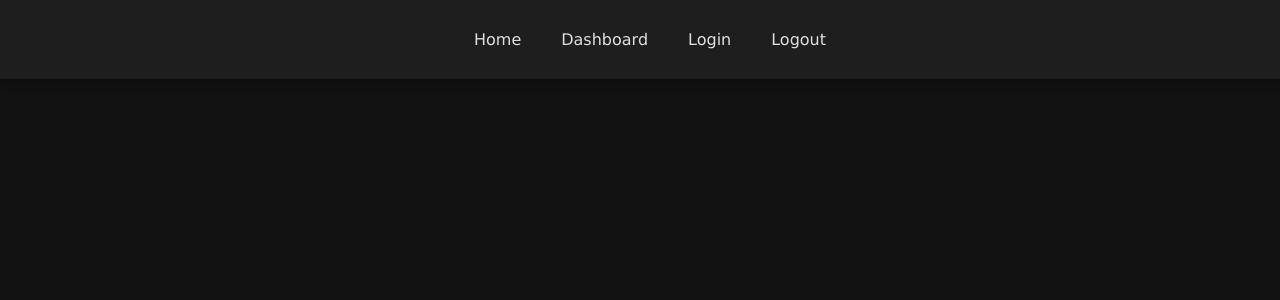
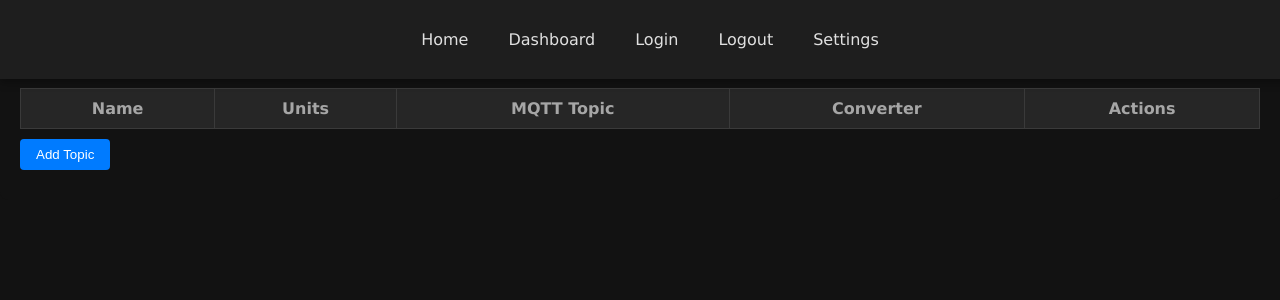
Before and after one commit to AndrKlesh/SmartHome, a React (Vite) app in the folder src/SmartHomeGUI/: page /settings in a window 1280 px wide. Shown: the top 300 px of the page. Built offline with nearby package versions, Linux system fonts and the light colour scheme.

Commit message:
страница для подписки на mqtt-топики пересоздана без использования ant-design

```diff
--- a/src/SmartHomeGUI/src/App.tsx
+++ b/src/SmartHomeGUI/src/App.tsx
@@ -3,6 +3,7 @@ import Dashboard from './components/Dashboard'
 import Header from './components/Header'
 import Home from './components/Home'
 import MeasurementHistory from './components/MeasurementHistory'
+import Settings from './components/Settings'
 
 function App ()
 {
@@ -12,7 +13,8 @@ function App ()
 			<Routes>
 				<Route path="/" element={ <Home /> } />
 				<Route path="/dashboard" element={ <Dashboard /> } />
-				<Route path="/history/:topicName" element={ <MeasurementHistory /> } />
+				<Route path="/history/:topicName" element={<MeasurementHistory />} />
+				<Route path="/settings" element={<Settings />} />
 			</Routes>
 		</Router>
 	)
--- a/src/SmartHomeGUI/src/components/Header.tsx
+++ b/src/SmartHomeGUI/src/components/Header.tsx
@@ -22,6 +22,10 @@ function Header ()
 					<li>
 						<Link to="/login"><LogoutButton /></Link>
 					</li>
+
+					<li>
+						<Link to="/settings">Settings</Link>
+					</li>
 				</ul>
 			</nav>
 		</header>
--- /dev/null
+++ b/src/SmartHomeGUI/src/components/Settings.css
@@ -0,0 +1,79 @@
+.dark-table-container {
+    background-color: #121212;
+    padding: 20px;
+    border-radius: 8px;
+    font-family: Verdana, sans-serif;
+}
+
+    .dark-table-container table {
+        width: 100%;
+        border-collapse: collapse;
+        margin-top: 20px;
+    }
+
+    .dark-table-container th,
+    .dark-table-container td {
+        border: 1px solid #3a3a3a;
+        padding: 10px;
+        text-align: center;
+    }
+
+    .dark-table-container th {
+        background-color: #262626;
+        color: #a6a6a6;
+    }
+
+    .dark-table-container td {
+        background-color: #1f1f1a;
+        color: #ffffff;
+    }
+
+    .dark-table-container tr:hover td {
+        background-color: #262626;
+        color: #ffffff;
+        transition: background-color 0.3s ease;
+    }
+
+.add-button {
+    background-color: #007bff;
+    color: #fff;
+    border: none;
+    padding: 8px 16px;
+    margin: 10px 0;
+    cursor: pointer;
+    border-radius: 4px;
+    transition: background-color 0.3s ease;
+}
+
+    .add-button:hover {
+        background-color: #0056b3;
+    }
+
+    .add-button:disabled {
+        background-color: #666;
+        cursor: not-allowed;
+    }
+
+/* Стили для полей ввода */
+.dark-table-container input[type="text"] {
+    background-color: #1f1f1a; /* Тёмный фон */
+    color: #ffffff; /* Светлый текст */
+    border: 1px solid #3a3a3a; /* Граница */
+    padding: 8px 10px;
+    border-radius: 4px; /* Скруглённые углы */
+    width: calc(100% - 20px); /* Автоширина с учётом паддинга */
+    box-sizing: border-box; /* Учитываем границы в ширине */
+    font-size: 14px;
+    transition: border-color 0.3s ease;
+}
+
+    .dark-table-container input[type="text"]:focus {
+        outline: none; /* Убираем стандартное выделение */
+        border-color: #007bff; /* Цвет границы при фокусе */
+        background-color: #2b2b2b; /* Чуть светлее фон */
+    }
+
+    .dark-table-container input[type="text"]::placeholder {
+        color: #a6a6a6; /* Светлый текст для плейсхолдера */
+        opacity: 0.8;
+    }
--- /dev/null
+++ b/src/SmartHomeGUI/src/components/Settings.tsx
@@ -0,0 +1,136 @@
+import React, { useState } from 'react';
+import './Settings.css';
+
+interface TopicData {
+    key: string;
+    name: string;
+    units: string;
+    mqttTopic: string;
+    converterName: string;
+}
+
+const SubscribeToMqttTopics: React.FC = () => {
+    const [data, setData] = useState<TopicData[]>([]);
+    const [editingKey, setEditingKey] = useState<string | null>(null);
+    const [formValues, setFormValues] = useState<Partial<TopicData>>({});
+
+    const isEditing = (record: TopicData): boolean => record.key === editingKey;
+
+    const handleEdit = (record: TopicData): void => {
+        setEditingKey(record.key);
+        setFormValues(record);
+    };
+
+    const handleCancel = (): void => {
+        setEditingKey(null);
+        setFormValues({});
+    };
+
+    const handleSave = (key: string): void => {
+        setData((prevData) =>
+            prevData.map((item) =>
+                item.key === key ? { ...item, ...formValues } : item
+            )
+        );
+        setEditingKey(null);
+        setFormValues({});
+    };
+
+    const handleDelete = (key: string): void => {
+        setData((prevData) => prevData.filter((item) => item.key !== key));
+    };
+
+    const handleAdd = (): void => {
+        const newKey = `new-${data.length + 1}`;
+        const newRecord: TopicData = {
+            key: newKey,
+            name: '',
+            units: '',
+            mqttTopic: '',
+            converterName: 'DefaultConverter',
+        };
+        setData((prevData) => [...prevData, newRecord]);
+        handleEdit(newRecord);
+    };
+
+    const handleInputChange = (
+        e: React.ChangeEvent<HTMLInputElement>,
+        field: keyof TopicData
+    ) => {
+        setFormValues((prevValues) => ({
+            ...prevValues,
+            [field]: e.target.value,
+        }));
+    };
+
+    return (
+        <div className="dark-table-container">
+            <h2>Subscribe to MQTT Topics</h2>
+            <table>
+                <thead>
+                    <tr>
+                        <th>Name</th>
+                        <th>Units</th>
+                        <th>MQTT Topic</th>
+                        <th>Converter</th>
+                        <th>Actions</th>
+                    </tr>
+                </thead>
+                <tbody>
+                    {data.map((record) => (
+                        <tr key={record.key}>
+                            {isEditing(record) ? (
+                                <>
+                                    <td>
+                                        <input
+                                            type="text"
+                                            value={formValues.name || ''}
+                                            onChange={(e) => handleInputChange(e, 'name')}
+                                        />
+                                    </td>
+                                    <td>
+                                        <input
+                                            type="text"
+                                            value={formValues.units || ''}
+                                            onChange={(e) => handleInputChange(e, 'units')}
+                                        />
+                                    </td>
+                                    <td>
+                                        <input
+                                            type="text"
+                                            value={formValues.mqttTopic || ''}
+                                            onChange={(e) => handleInputChange(e, 'mqttTopic')}
+                                        />
+                                    </td>
+                                    <td>{record.converterName}</td>
+                                    <td>
+                                        <button onClick={() => handleSave(record.key)}>Save</button>
+                                        <button onClick={handleCancel}>Cancel</button>
+                                    </td>
+                                </>
+                            ) : (
+                                <>
+                                    <td>{record.name}</td>
+                                    <td>{record.units}</td>
+                                    <td>{record.mqttTopic}</td>
+                                    <td>{record.converterName}</td>
+                                    <td>
+                                        <button onClick={() => handleEdit(record)}>Edit</button>
+                                        <button onClick={() => handleDelete(record.key)}>
+                                            Delete
+                                        </button>
+                                    </td>
+                                </>
+                            )}
+                        </tr>
+                    ))}
+                </tbody>
+            </table>
+            <button onClick={handleAdd} className="add-button">
+                Add Topic
+            </button>
+        </div>
+    );
+};
+
+export default SubscribeToMqttTopics;
```
